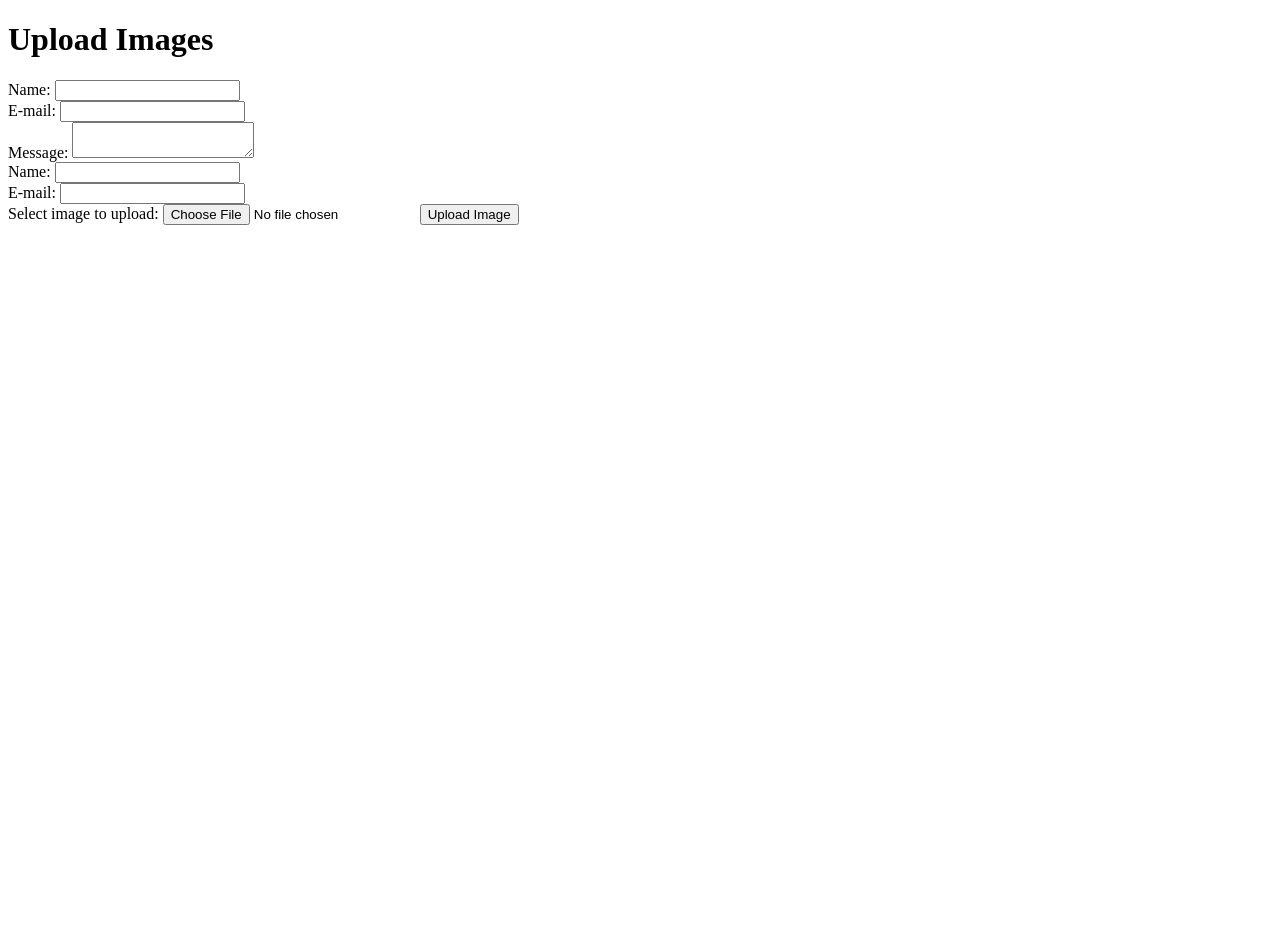
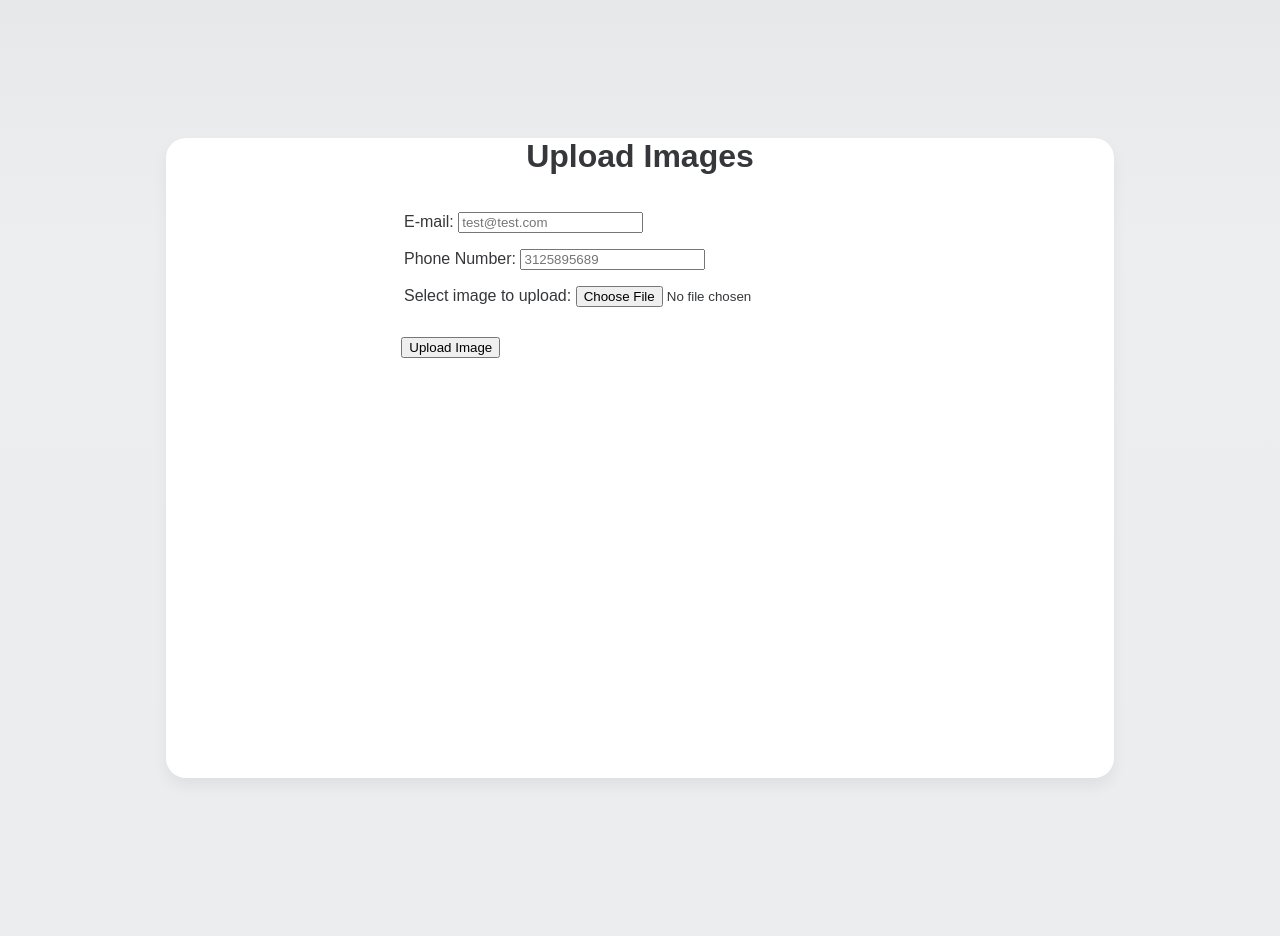
Before and after one commit to Cdoherty95/ITM-544-site-code, a PHP site: page /upload.php in a window 1280 px wide. Before the commit the page ends 225 px from the top, so only its background shows below. Run offline with PHP 8.4, Linux system fonts and the light colour scheme.

Commit message:
updated upload.php

```diff
--- a/gallery-grid.css
+++ b/gallery-grid.css
@@ -8,9 +8,11 @@ body {
 .container.gallery-container {
     background-color: #fff;
     color: #35373a;
-    min-height: 100vh;
+    min-height: 40em;
     border-radius: 20px;
     box-shadow: 0 8px 15px rgba(0, 0, 0, 0.06);
+    width: 75%;
+    margin: auto;
 }
 
 .gallery-container h1 {
@@ -61,6 +63,18 @@ body {
     order: 2;
     margin-left: 3%;
 }
+/*flex container for form*/
+.upload_form{
+    width: 75%;
+    margin-left: 10%;
+    margin-right: 10%;
+    display: flex; /* or inline-flex */
+    flex-direction: row;
+    justify-content: center;
+}
+.form_input{
+    margin: 1em 1em 1em 1em;
+}
 /*cs to format button on main page */
 .btn {
     background: #3498db;
--- a/upload.php
+++ b/upload.php
@@ -17,47 +17,34 @@ $ImgList = $ImgRepo->getAllImg();
     <meta charset="utf-8">
     <meta http-equiv="X-UA-Compatible" content="IE=edge">
     <meta name="viewport" content="width=device-width, initial-scale=1">
+    <link rel="stylesheet" href="gallery-grid.css">
 
     <title>Upload Images To Site</title>
 </head>
 <body>
 
-<div class="upload_form">
+<div class="container gallery-container">
 
     <h1>Upload Images</h1>
 
+    <div class="upload_form">
     <form action="formaction.php" method="post" enctype="multipart/form-data">
-        <div>
-            <label for="name">Name:</label>
-            <input type="text" id="name" name="user_name">
+        <div class="form_input">
+            <label for="mail">E-mail:</label>
+            <input type="email" id="mail" name="user_mail" placeholder="test@test.com">
         </div>
-        <div>
-            <label for="mail">E-mail:</label>
-            <input type="email" id="mail" name="user_mail">
+        <div class="form_input">
+            <label for="phone">Phone Number:</label>
+            <input type="tel" id="phone" name="phone" placeholder="3125895689">
         </div>
-        <div>
-            <label for="msg">Message:</label>
-            <textarea id="msg" name="user_message"></textarea>
+        <div class="form_input">
+            <label for="msg">Select image to upload:</label>
+            <input type="file" name="image" id="image">
         </div>
-        <div>
-            <label for="name">Name:</label>
-            <input type="text" id="name" name="user_name">
-        </div>
-        <div>
-            <label for="mail">E-mail:</label>
-            <input type="email" id="mail" name="email">
-        </div>
-        <div>
-            <label for="msg">Select image to upload:</label>
-            <input type="file" name="fileToUpload" id="fileToUpload"
-        </div>
-
-
-
-        <input type="submit" value="Upload Image" name="submit">
+        <input class="form_input" type="submit" value="Upload Image" name="submit">
     </form>
 
+    </div>
 </div>
-
 </body>
 </html>
```
Also changed, not shown: formaction.php (+25 -5 lines), testing.php (added, +7 -0 lines).
